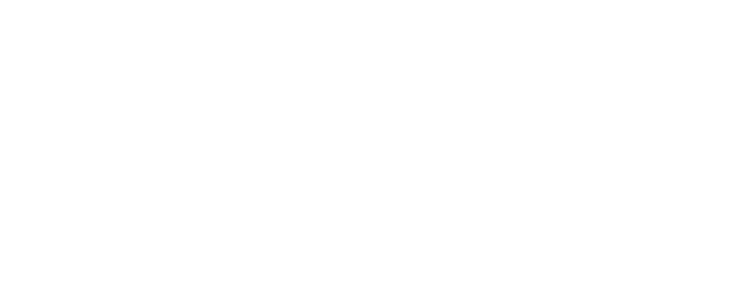
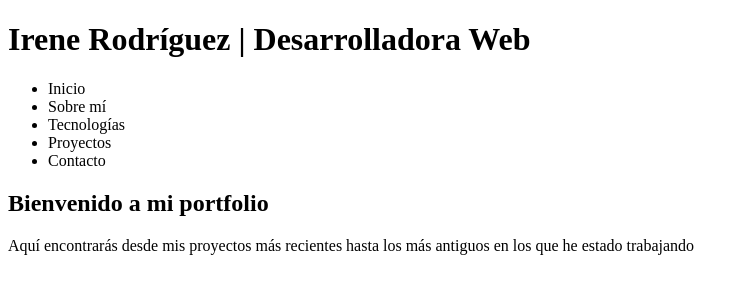
Before and after one commit to irenerodrod/PortfolioProyectosTecnologias, a plain HTML site: page index.html in a window 1280 px wide. Shown: the whole page, without its empty margins (0-749 px from the left). Drawn offline with Linux system fonts and the light colour scheme.

Commit message:
Modificado el index - Agregado el header y el main
Agregado el header y el main

```diff
--- a/index.html
+++ b/index.html
@@ -7,9 +7,27 @@
     <meta name="description" content="Portfolio con todos los proyectos y tecnologías que empleo">
     <meta name="keywords" content="Portfolio, HTML5, CSS3, Java, Python, MySQL, Linux, Windows">
     <meta name="viewport" content="width=device-width, initial-scale=1.0">
+    <meta name="theme-color" content="#ff5722">
     <title>Irene Rodríguez | Desarrolladora Web</title>
 </head>
 <body>
-
+    <header>
+        <h1>Irene Rodríguez | Desarrolladora Web</h1>
+        <nav>
+            <ul>
+                <li>Inicio</li>
+                <li>Sobre mí</li>
+                <li>Tecnologías</li>
+                <li>Proyectos</li>
+                <li>Contacto</li>
+            </ul>
+        </nav>
+    </header>
+    <main>
+        <section id="inicio">
+            <h1>Bienvenido a mi portfolio</h1>
+            <p>Aquí encontrarás desde mis proyectos más recientes hasta los más antiguos en los que he estado trabajando</p>
+        </section>
+    </main>
 </body>
 </html>
```
